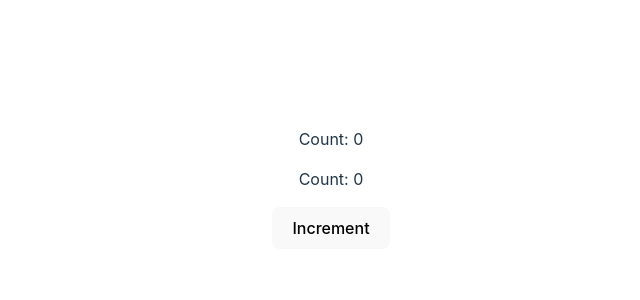
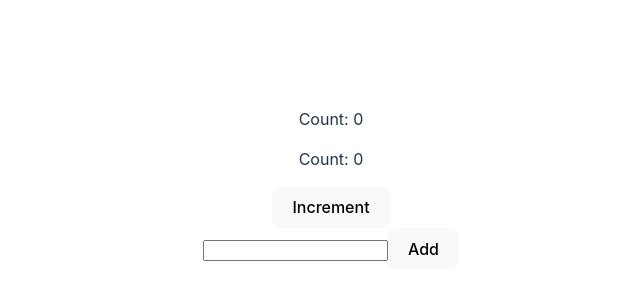
Before and after one commit to hacagahasanli/recoil-todo, a React (Vite) app: page / in a window 1280 px wide. Shown: the part 220-520 px from the top of the page, without its empty margins (309-949 px from the left). Built offline with nearby package versions, Linux system fonts and the light colour scheme.

Commit message:
Add Item Finished

```diff
--- a/src/App.tsx
+++ b/src/App.tsx
@@ -1,20 +1,12 @@
-import { useState } from 'react'
-
 import './App.css'
-
-import {
-  RecoilRoot,
-  atom,
-  selector,
-  useRecoilState,
-  useRecoilValue,
-} from 'recoil';
-import Counter from './components/Counter';
+import { RecoilRoot } from 'recoil';
+import { Counter, TodoItemCreator } from './components';
 
 function App() {
   return (
     <RecoilRoot>
       <Counter />
+      <TodoItemCreator />
     </RecoilRoot>
   );
 }
--- a/src/components/ToDoItemCreator.tsx
+++ b/src/components/ToDoItemCreator.tsx
@@ -1,26 +1,22 @@
 import { useState } from "react";
-import { useSetRecoilState } from "recoil";
+import { useRecoilValue, useSetRecoilState } from "recoil";
 import { todoListState } from "../state";
 import { v4 } from "uuid"
-
-interface Todo {
-  id: string;
-  text: string;
-  isComplete: boolean;
-}
+import { ITodo } from "../types";
 
 function TodoItemCreator() {
   const [inputValue, setInputValue] = useState<string>('');
   const setTodoList = useSetRecoilState(todoListState);
+  const value = useRecoilValue(todoListState)
 
   const addItem = () => {
-    setTodoList((oldTodoList: Todo[]) => [
-      ...oldTodoList,
+    setTodoList((oldTodoList: ITodo[]) => [
       {
         id: v4(),
         text: inputValue,
         isComplete: false,
       },
+      ...oldTodoList,
     ]);
     setInputValue('');
   };
@@ -30,9 +26,12 @@ function TodoItemCreator() {
   };
 
   return (
-    <div>
-      <input type="text" value={inputValue} onChange={onChange} />
-      <button onClick={addItem}>Add</button>
+    <div style={{ display: "flex", flexDirection: "column" }}>
+      <div>
+        <input type="text" value={inputValue} onChange={onChange} />
+        <button onClick={addItem}>Add</button>
+      </div>
+      <span>{value[0]?.text}</span>
     </div>
   );
 }
--- /dev/null
+++ b/src/components/index.ts
@@ -0,0 +1,5 @@
+import Counter from "./Counter";
+import TodoItemCreator from "./ToDoItemCreator";
+
+
+export { Counter, TodoItemCreator }
--- a/src/state/atoms/toDoListState.ts
+++ b/src/state/atoms/toDoListState.ts
@@ -1,12 +1,8 @@
 import { atom } from "recoil";
+import { ITodo } from "../../types";
 
-interface Todo {
-    id: string;
-    text: string;
-    isComplete: boolean;
-  }
 
-export const todoListState = atom<Todo[]>({
+export const todoListState = atom<ITodo[]>({
     key: "todoListState",
     default: []
 })
--- /dev/null
+++ b/src/types/index.ts
@@ -0,0 +1,5 @@
+export interface ITodo {
+    id: string;
+    text: string;
+    isComplete: boolean;
+}
```
